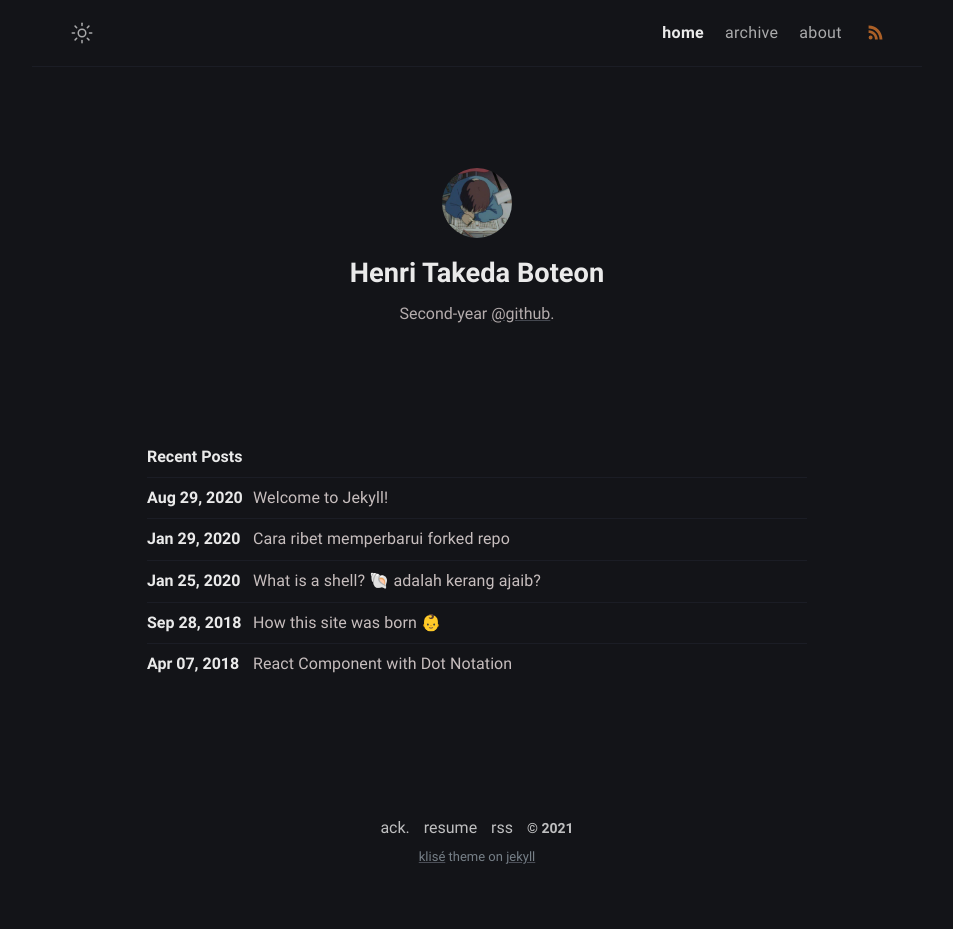
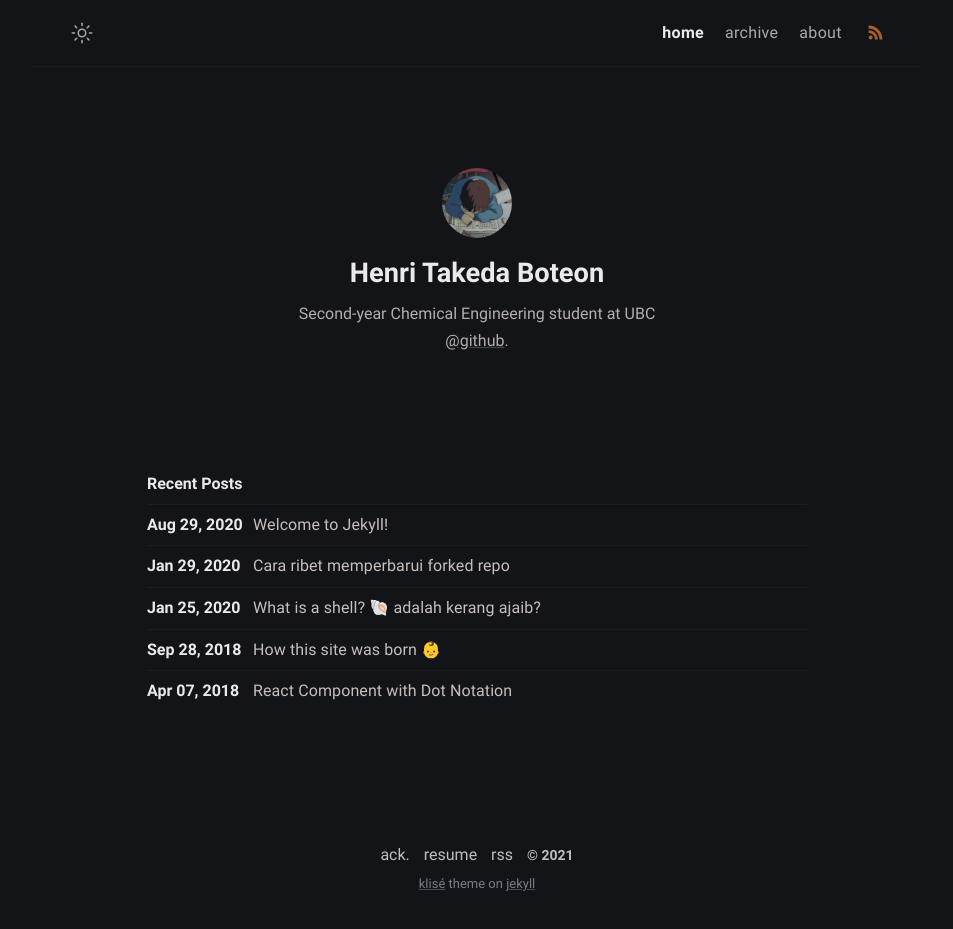
Before and after one commit to Pistachihen/pistachi.github.io, a Jekyll site: the page built from index.md, in a window 1280 px wide. Shown: the whole page, without its empty margins (163-1116 px from the left). Built offline with Jekyll 4.4.1, drawn with Linux system fonts in a browser that asks for light colours; before the commit the page ends 902 px from its top, so only the background shows below that.

Commit message:
_config.yml: changed

```diff
--- a/_config.yml
+++ b/_config.yml
@@ -11,7 +11,7 @@ mode: dark
 author:
   name: Henri Takeda Boteon
   bio: >-
-    Second-year  <a
+    Second-year Chemical Engineering student at UBC <a
     href="https://github.com/piharpi/jekyll-klise" target="_blank"
     rel="noopener">@github</a>.
   username: username
```
